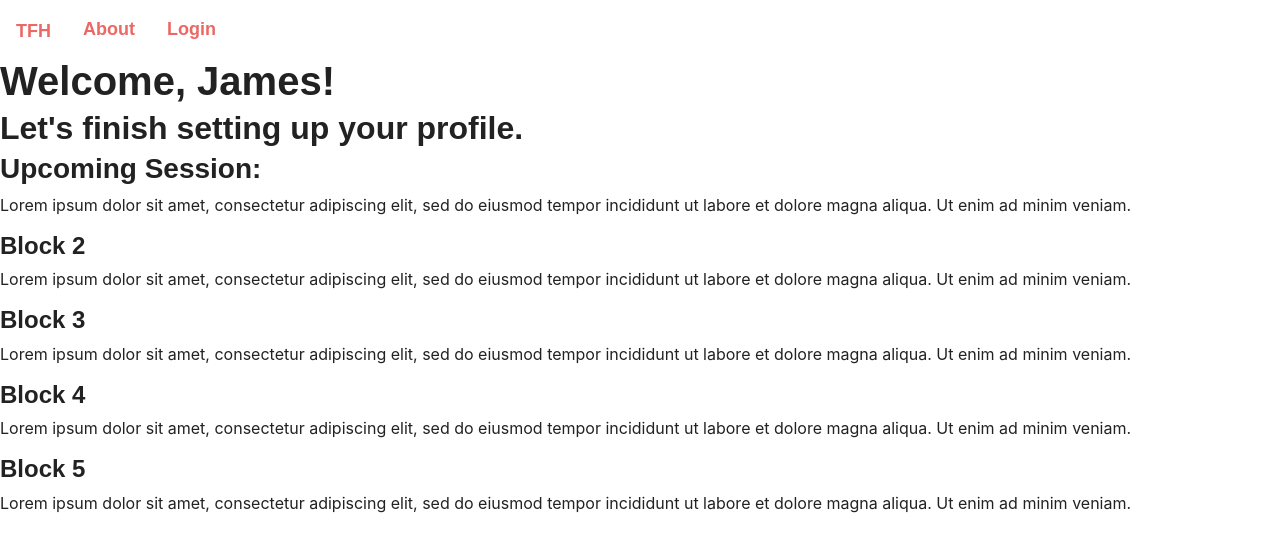
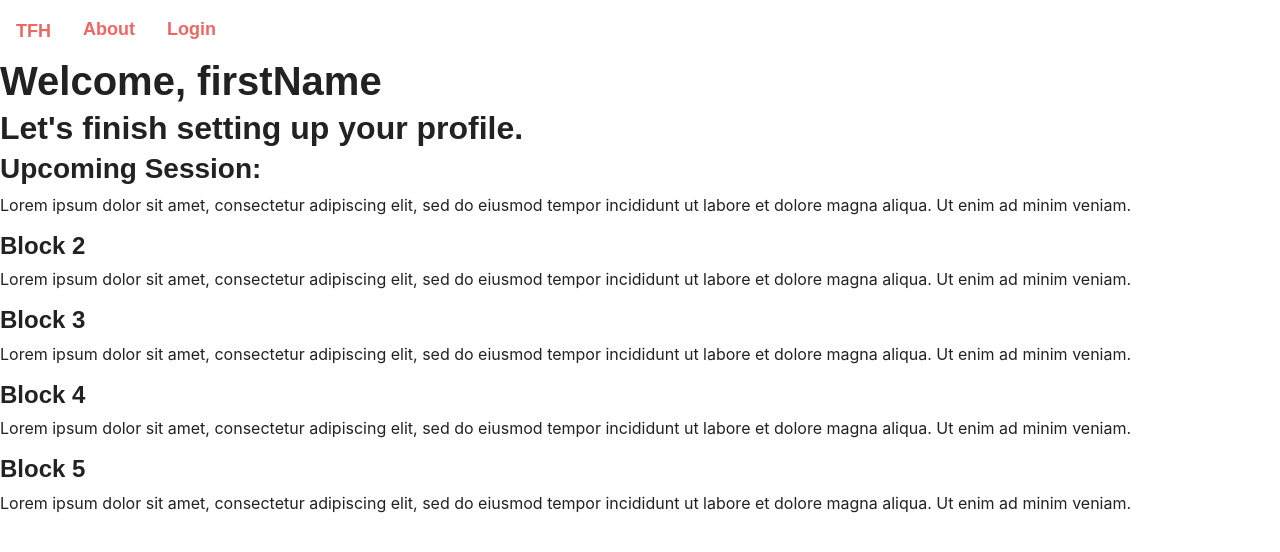
Before and after one commit to bootcamp-final-org/final-project, a React (Create React App) app in the folder client/: page /dashboard/1 in a window 1280 px wide. Shown: the top 552 px of the page. Built offline with nearby package versions, Linux system fonts and the light colour scheme; a web font is replaced by a local one.

Commit message:
updating login routes

```diff
--- a/client/src/App.js
+++ b/client/src/App.js
@@ -16,7 +16,7 @@ function App() {
           <Route exact path="/" component={Home} />
           <Route exact path="/login" component={Login} />
           <Route exact path="/signup" component={SignUp} />
-          <Route exact path="/dashboard/:id" component={Dashboard} />
+          <Route exact path="/dashboard/:id" component={Dashboard}/>
           <Route component={NoMatch} />
         </Switch>
       </div>
--- a/client/src/components/Auth/Login.js
+++ b/client/src/components/Auth/Login.js
@@ -27,7 +27,7 @@ export default class Login extends Component {
       signInUser(user).then((result) => {
         console.log("result" + result);
         if (result.data) {
-          this.setState({ isRedirect: true, id: result._id });
+          this.setState({ isRedirect: true, id: result.data._id });
         }
       });
     } else {
@@ -42,8 +42,8 @@ export default class Login extends Component {
     return (
       <div className="row">
         <div className="col-sm-4">
-          <div class="login">Login</div>
-          <div class="eula">
+          <div className="login">Login</div>
+          <div className="eula">
             By logging in you agree to the ridiculously long terms that you
             didn't bother to read
           </div>
--- a/client/src/components/Dashboard/Dashboard.js
+++ b/client/src/components/Dashboard/Dashboard.js
@@ -1,12 +1,14 @@
 import React, { Component } from 'react'
 
 
-export default class dashboard extends Component {
+export default class Dashboard extends Component {
+
+
     render() {
         return (
             <div>
                 <div className="page-heading">
-                <h1>Welcome, James!</h1>
+                <h1>Welcome, firstName</h1>
                 <h2>Let's finish setting up your profile.</h2>
                 </div>
                 <main>
```
